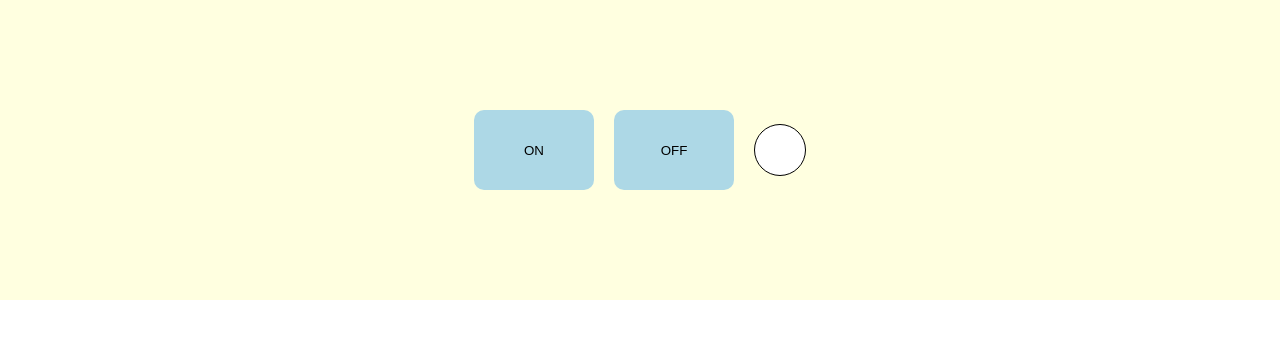
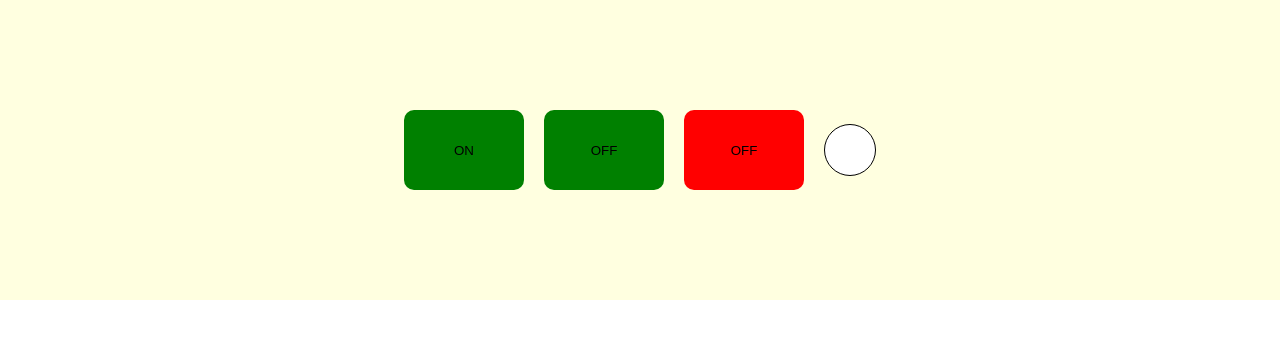
Before and after one commit to julia-lahtina/react-kabzda, a React (Create React App) app: page / in a window 1280 px wide. Shown: the top 338 px of the page. Built offline with nearby package versions, Linux system fonts and the light colour scheme.

Commit message:
add new component button

```diff
--- a/src/App.tsx
+++ b/src/App.tsx
@@ -1,13 +1,14 @@
 import React from 'react';
 import './App.css';
+import {Button} from "./components/Button";
 
 function App() {
-  return (
-    <div className="App">
-            <button>ON</button>
-            <button>OFF</button>
-    </div>
-  );
+    return (
+        <div className="App">
+            <Button title={"ON"} isOn={true}/>
+            <Button title={"OFF"} isOn={false}/>
+        </div>
+    );
 }
 
 export default App;
--- a/src/components/Button.tsx
+++ b/src/components/Button.tsx
@@ -0,0 +1,18 @@
+import React from 'react';
+
+export type ButtonPropsType = {
+    title: string
+    isOn: boolean
+}
+
+
+export const Button = ({title, isOn}: ButtonPropsType) => {
+    debugger
+    return (
+        <>
+            <button style={{backgroundColor: "green"}}>{title} {isOn}</button>
+            {!isOn && <button style={{backgroundColor: "red"}}>{title} {isOn}</button>}
+        </>
+    )
+
+};
```
